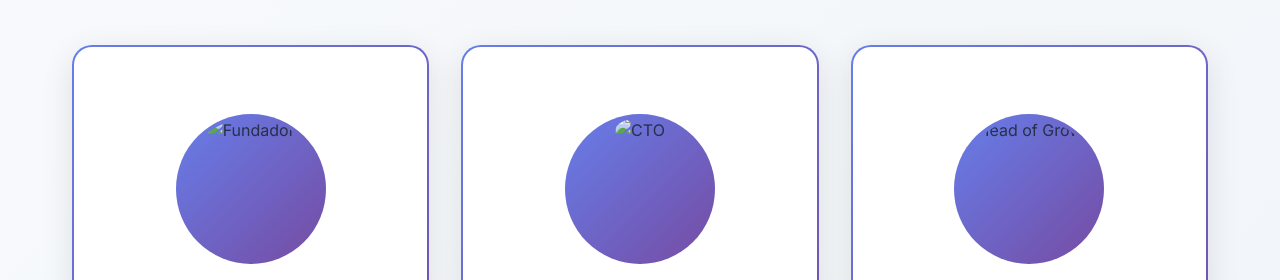
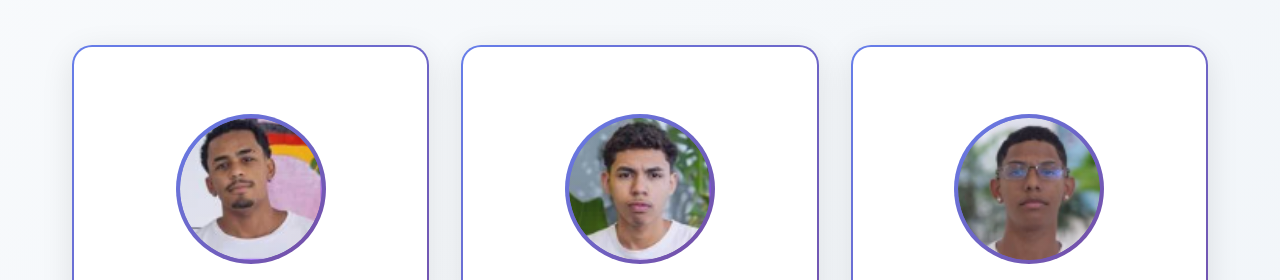
Before and after one commit to Araujooscr7/Conecteasy, a plain HTML site: page index.html in a window 1280 px wide. Shown: the part 1007-1287 px from the top of the page. Drawn offline with Linux system fonts and the light colour scheme.

Commit message:
Update index.html

```diff
--- a/index.html
+++ b/index.html
@@ -92,7 +92,7 @@
                     <div class="card-inner">
                         <div class="card-front">
                             <div class="team-image">
-                                <img src="pedro.jpg" alt="Fundador">
+                                <img src="pedro.png" alt="Fundador">
                                 <div class="image-overlay"></div>
                             </div>
                             <h3>Pedro Henrique</h3>
@@ -115,7 +115,7 @@
                     <div class="card-inner">
                         <div class="card-front">
                             <div class="team-image">
-                                <img src="kaua.jpg" alt="CTO">
+                                <img src="kaua.png" alt="CTO">
                                 <div class="image-overlay"></div>
                             </div>
                             <h3>Kauã Araujo</h3>
@@ -138,7 +138,7 @@
                     <div class="card-inner">
                         <div class="card-front">
                             <div class="team-image">
-                                <img src="bispo.jpg" alt="Head of Growth">
+                                <img src="bispo.png" alt="Head of Growth">
                                 <div class="image-overlay"></div>
                             </div>
                             <h3>João Bispo</h3>
```
